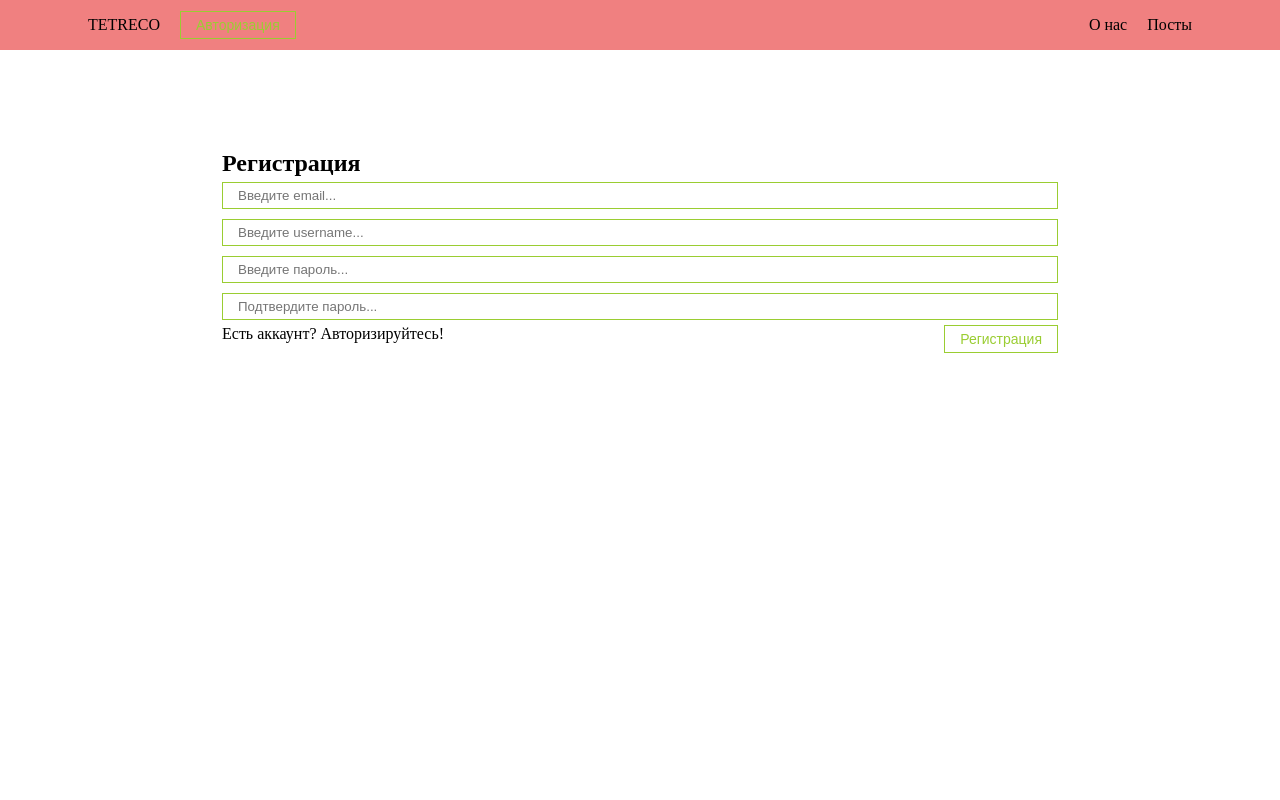
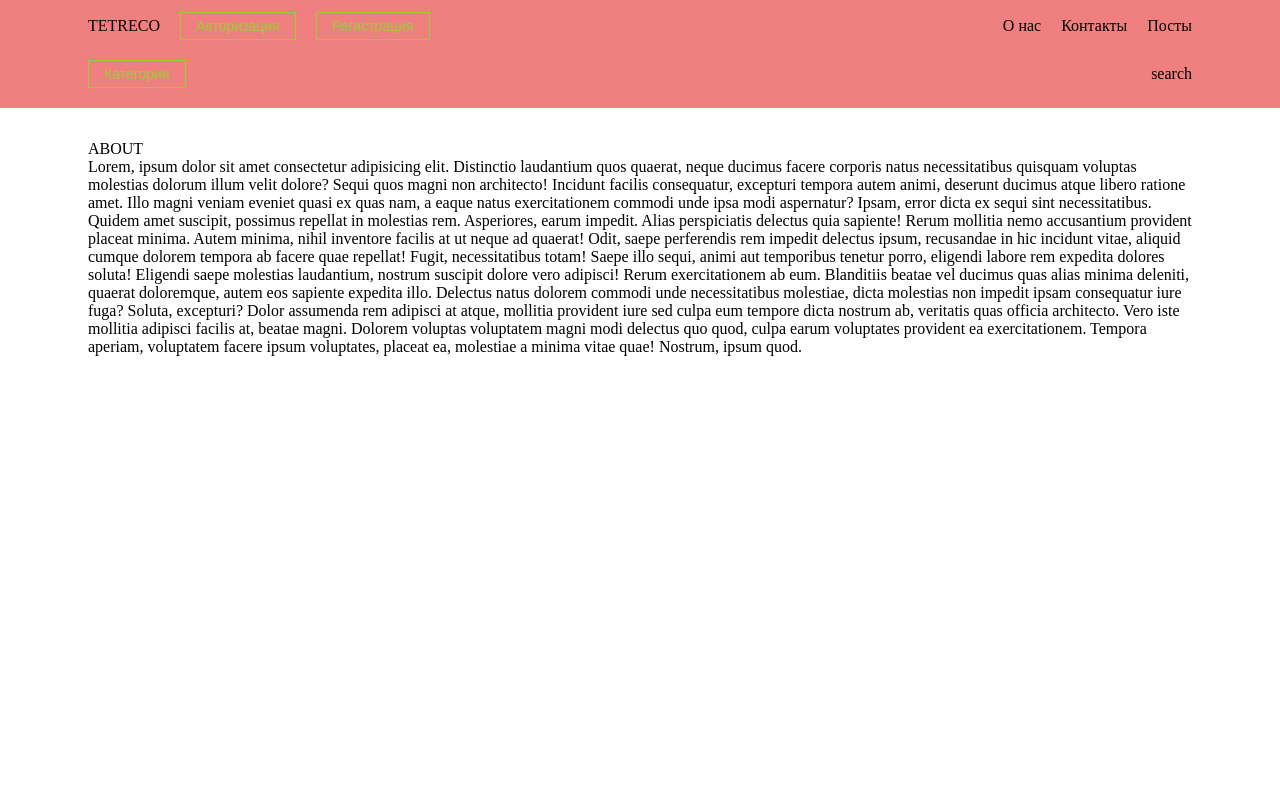
Before and after one commit to Svetorezerv/ReactSvetorezerv, a React (Create React App) app: page /#/about in a window 1280 px wide. Shown: the top 800 px of the page. Built offline with nearby package versions, Linux system fonts and the light colour scheme.

Commit message:
navbar reworking

```diff
--- a/src/components/AppRouter.jsx
+++ b/src/components/AppRouter.jsx
@@ -33,9 +33,9 @@ const AppRouter = observer(() => {
             key={route.path}
           />
         )}
-        <Route index element={<Navigate to="/login" />} />
-        <Route path="/" element={<Auth />} />
-        <Route path="/*" element={<Auth />} />
+        <Route index element={<Navigate to="/posts" />} />
+        <Route path="/" element={<Posts />} />
+        <Route path="/*" element={<Posts />} />
       </Routes>
   );
 });
--- a/src/components/Navbar.jsx
+++ b/src/components/Navbar.jsx
@@ -1,9 +1,10 @@
-import React, { useContext } from 'react';
+import React, { useContext, useState } from 'react';
 import { Link, useNavigate } from 'react-router-dom';
 import Button from './UI/button/Button';
 import "../styles/App.css";
 import { Context } from '../index.js';
 import { observer } from 'mobx-react-lite'
+import Modal from './UI/modal/Modal';
 
 const Navbar = observer(() => {
     const { user } = useContext(Context);
@@ -14,6 +15,8 @@ const Navbar = observer(() => {
         user.setUser({})
         user.setIsAuth(false);
     }
+
+    const [modal, setModal] = useState(false);
     return (
         <div className='navbar'>
             <div className='container'>
@@ -31,14 +34,34 @@ const Navbar = observer(() => {
                             </Button>
                         </div>
                         :
-                        <Button onClick={() => navigate('/register')}>
-                            Авторизация
-                        </Button>
+                        <div>
+                            <span className='main-link'>
+                                <Button onClick={() => navigate('/login')}>
+                                    Авторизация
+                                </Button>
+                            </span>
+                            <Button onClick={() => navigate('/registration')}>
+                                Регистрация
+                            </Button>
+                        </div>
                     }
                     <div className="navbar__links">
                         <Link to="./about">О нас</Link>
+                        <Link to="./contacts">Контакты</Link>
                         <Link to="./posts">Посты</Link>
                     </div>
+                </div>
+            </div>
+            <div className='navbar-bottom-content container'>
+                <Button onClick={() => setModal(true)}>
+                    Категории
+                </Button>
+                <Modal visisble={modal} setVisible={setModal}>
+                    Модальное окно на будущее
+                </Modal>
+
+                <div>
+                    search
                 </div>
             </div>
         </div>
--- a/src/components/PostFilter.jsx
+++ b/src/components/PostFilter.jsx
@@ -1,14 +1,15 @@
 import React from 'react';
 import Select from './UI/select/Select';
 import Input from './UI/input/Input';
+import "../styles/App.css";
 
 const PostFilter = ({ filter, setFilter }) => {
   return (
-    <div>
+    <div className='post-filter'>
       <Input
         value={filter.query}
         onChange={e => setFilter({ ...filter, query: e.target.value })}
-        placeholder='Поиск'
+        placeholder='Поиск по странице'
       />
       <Select
         value={filter.sort}
--- a/src/components/PostList.jsx
+++ b/src/components/PostList.jsx
@@ -1,20 +1,31 @@
 import React from 'react';
 import PostItem from './PostItem';
 import "../styles/App.css";
+import PostFilter from './PostFilter';
 
-const PostList = ({ posts, title, remove }) => {
+const PostList = ({ posts, title, remove, filter, setFilter }) => {
 
     if (!posts.length) {
         return (
-            <h1 style={{ textAlign: 'center' }}>
-                Посты не найдены!
-            </h1>
+            <div className='post-top-content'>
+            <h1 className='heading'>Посты не найдены</h1>
+            <PostFilter
+                filter={filter}
+                setFilter={setFilter}
+            />
+        </div>
         )
     }
 
     return (
         <div>
-            <h1 className='heading heading-margin'>{title}</h1>
+            <div className='post-top-content'>
+                <h1 className='heading'>{title}</h1>
+                <PostFilter
+                    filter={filter}
+                    setFilter={setFilter}
+                />
+            </div>
             <div className='post-container'>
                 {posts.map((post, index) =>
                     <PostItem remove={remove} number={index + 1} post={post} key={post.id} />
--- /dev/null
+++ b/src/pages/Contacts.jsx
@@ -0,0 +1,28 @@
+import React from 'react';
+import "../styles/App.css";
+
+const Contacts = () => {
+    return (
+        <div className='contacts'>
+            <div className='container'>
+                <h2 className='heading'>Contacts</h2>
+                <div>
+                    <p className='contacts-flex'>
+                        E-mail:
+                        tetreco.service@gmail.com
+                    </p>
+                    <p className='contacts-flex'>
+                        Address:
+                        11000, Serbia, Belgrade, Juria Gagarina, 71
+                    </p>
+                    <p className='contacts-flex'>
+                        Phone number:
+                        +381 062 854 4808
+                    </p>
+                </div>
+            </div>
+        </div>
+    );
+};
+
+export default Contacts;
--- a/src/pages/Posts.jsx
+++ b/src/pages/Posts.jsx
@@ -1,9 +1,6 @@
-import React, { useState, useEffect, useContext } from 'react'
+import React, { useState, useEffect } from 'react'
 import "../styles/App.css";
 import PostList from '../components/PostList';
-import PostFilter from '../components/PostFilter';
-import Modal from '../components/UI/modal/Modal';
-import Button from '../components/UI/button/Button';
 import { usePosts } from '../hooks/usePosts'
 import PostService from '../API/PostService';
 import Loader from '../components/UI/loader/Loader'
@@ -11,16 +8,15 @@ import { useFetching } from '../hooks/useFetching';
 import { getPageCount } from '../utils/pages';
 import Pagination from '../components/UI/pagination/Pagination';
 import CategoriesList from '../components/CategoriesList';
-import { Context } from '../index';
+// import { Context } from '../index';
 import { observer } from 'mobx-react-lite';
 
 const Posts = observer(() => {
-    const { user } = useContext(Context);
+    // const { user } = useContext(Context);
     const [posts, setPosts] = useState([])
     const [filter, setFilter] = useState({ sort: '', query: '' })
-    const [modal, setModal] = useState(false);
     const [totalPages, setTotalPages] = useState(0);
-    const [limit] = useState(10);
+    const [limit] = useState(16);
     const [page, setPage] = useState(1);
     const sortedAndSearchedPosts = usePosts(posts, filter.sort, filter.query);
     const [categories, setCategories] = useState([])
@@ -57,16 +53,6 @@ const Posts = observer(() => {
 
     return (
         <div className="posts container">
-            <Button onClick={() => setModal(true)}>
-                Открыть модальное окно
-            </Button>
-            <Modal visisble={modal} setVisible={setModal}>
-               Модальное окно на будущее
-            </Modal>
-            <PostFilter
-                filter={filter}
-                setFilter={setFilter}
-            />
             {categoriesError &&
                 <h1>Произошла ошибка ${categoriesError}</h1>
             }
@@ -79,7 +65,10 @@ const Posts = observer(() => {
             }
             {isPostsLoading
                 ? <div style={{ display: 'flex', justifyContent: 'center', marginTop: 50 }}><Loader /></div>
-                : <PostList remove={removePost} posts={sortedAndSearchedPosts} title="Список товаров" />
+                :
+                <div className='posts-filtered-content'>
+                    <PostList remove={removePost} posts={sortedAndSearchedPosts} title="Список товаров" filter={filter} setFilter={setFilter} />
+                </div>
             }
             <Pagination
                 pagesArray={pagesArray}
--- a/src/styles/App.css
+++ b/src/styles/App.css
@@ -41,12 +41,12 @@ p {
 }
 
 .posts {
-    margin-top: 100px;
+    margin-top: 140px;
     min-height: 1000px;
 }
 
 .login {
-    margin-top: 100px;
+    margin-top: 140px;
     min-height: 600px;
 }
 
@@ -56,22 +56,27 @@ p {
 }
 
 .about {
-    margin-top: 100px;
+    margin-top: 140px;
+    min-height: 600px;
+}
+
+.contacts {
+    margin-top: 140px;
     min-height: 600px;
 }
 
 .subcategories {
-    margin-top: 100px;
+    margin-top: 140px;
     min-height: 1000px;
 }
 
 .adsitems {
-    margin-top: 100px;
+    margin-top: 140px;
     min-height: 1000px;
 }
 
 .final-id-item {
-    margin-top: 100px;
+    margin-top: 140px;
     min-height: 1000px;
 }
 
@@ -95,9 +100,20 @@ p {
     margin-top: 15px;
     justify-content: space-between;
     align-items: center;
-    width: 29%;
+    width: 24%;
     height: 400px;
     flex-direction: column;
+}
+
+.posts-filtered-content {
+    margin-top: 50px;
+}
+
+.post-top-content {
+    display: flex;
+    align-items: center;
+    margin: 30px 0;
+    justify-content: space-between;
 }
 
 .post-container {
@@ -111,6 +127,12 @@ p {
     height: 210px;
     object-fit: cover;
     width: 100%;
+}
+
+.contacts-flex {
+    display: flex;
+    justify-content: space-between;
+    min-width: 200px;
 }
 
 .posts-not-found {
@@ -140,19 +162,29 @@ p {
 }
 
 .navbar {
-    height: 50px;
+    position: fixed;
     width: 100%;
     display: flex;
     align-items: center;
-    justify-content: space-between;
+    flex-direction: column;
     background: lightcoral;
 }
 
 .navbar__content {
+    margin-top: 12px;
     width: 100%;
     align-items: center;
     display: flex;
     justify-content: space-between;
+}
+
+.navbar-bottom-content {
+    display: flex;
+    width: 100%;
+    flex-direction: row;
+    justify-content: space-between;
+    align-items: center;
+    margin: 20px 0;
 }
 
 .navbar__links {
```
Also changed, not shown: src/router/index.js (+13 -10 lines), .jsconfig.json (renamed from jsconfig.json).
